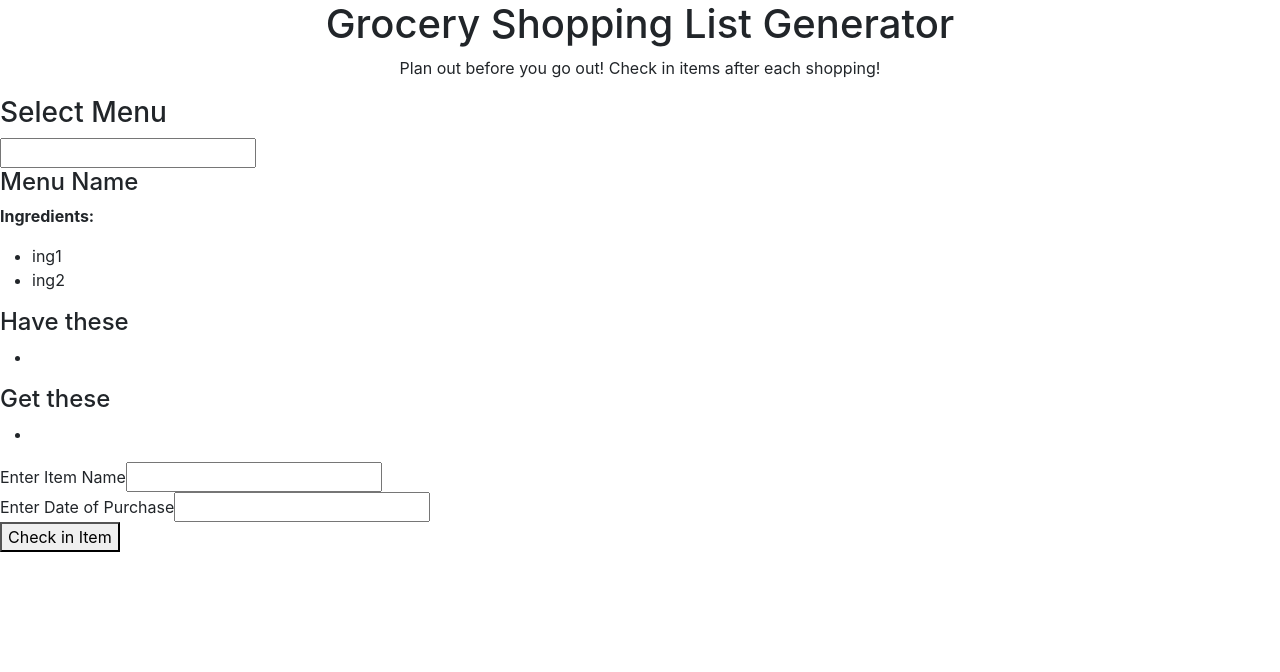
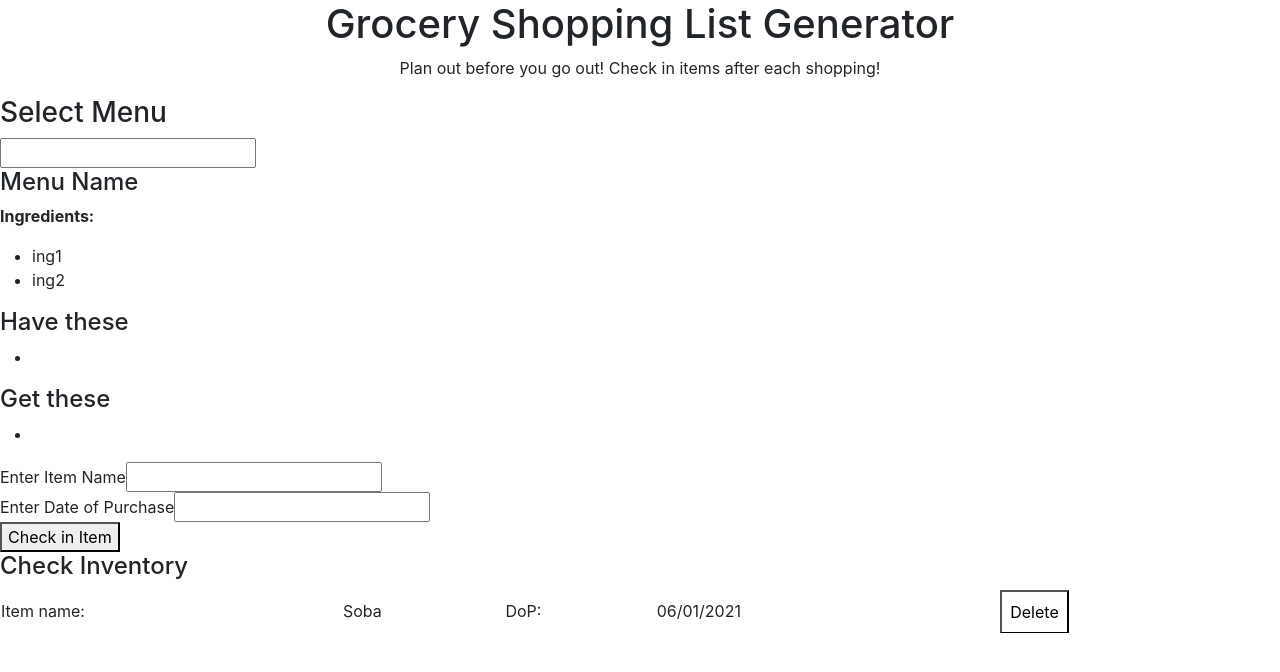
Before and after one commit to kosmicdancer/phase2project-shoppingList-generator, a React (Create React App) app: page / in a window 1280 px wide. Shown: the top 672 px of the page. Built offline with nearby package versions, Linux system fonts and the light colour scheme.

Commit message:
added inventory table

```diff
--- a/src/App.js
+++ b/src/App.js
@@ -5,6 +5,7 @@ import ItemsNeededListContainer from './components/itemsNeededListContainer';
 import ItemsHaveListContainer from './components/itemsHaveListContainer'
 import ShoppingListContainer from './components/shoppingListContainer'
 import CheckInItemForm from './components/checkInItemForm';
+import InventoryList from './components/inventoryList';
 
 
 
@@ -29,6 +30,9 @@ function App() {
       <div>
       <CheckInItemForm />
       </div>
+      <div>
+        <InventoryList />
+      </div>
     </div>
 
   );
--- a/src/components/inventoryList.js
+++ b/src/components/inventoryList.js
@@ -1,18 +1,25 @@
 import React from 'react';
+import ItemsHaveListContainer from './itemsHaveListContainer';
+import itemsNeededListContainer from './itemsNeededListContainer';
 
 function InventoryList () {
+    // fetch ('https://localhost3000/items') {
+    //     .then
+    // }
 
 
 
     return (
         <div>
             <h4>Check Inventory</h4>
-            <ul>
-                <li>
-
-
-                </li>
-            </ul>
+            <table className='table'>
+                <tr>
+                    <td>Item name:</td>
+                    <td>Soba</td>
+                    <td>DoP:</td><td> 06/01/2021</td>
+                    <td><button>Delete</button></td>
+                </tr>
+            </table>
         </div>
     )
 }
```
